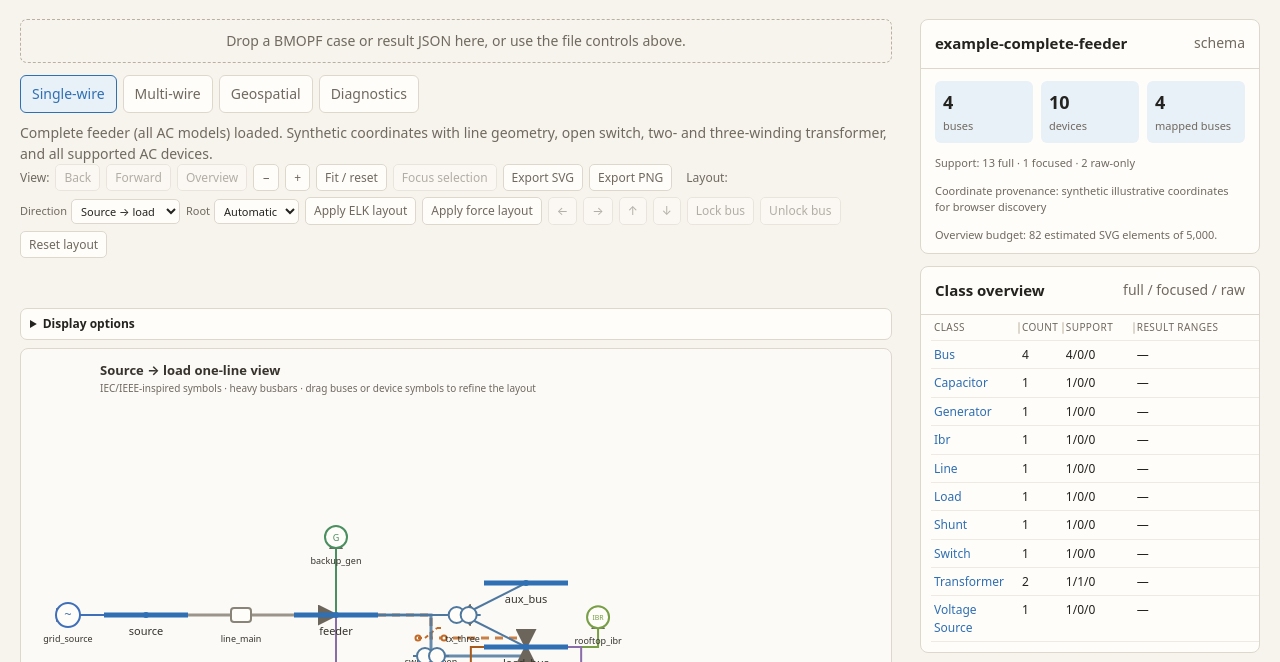
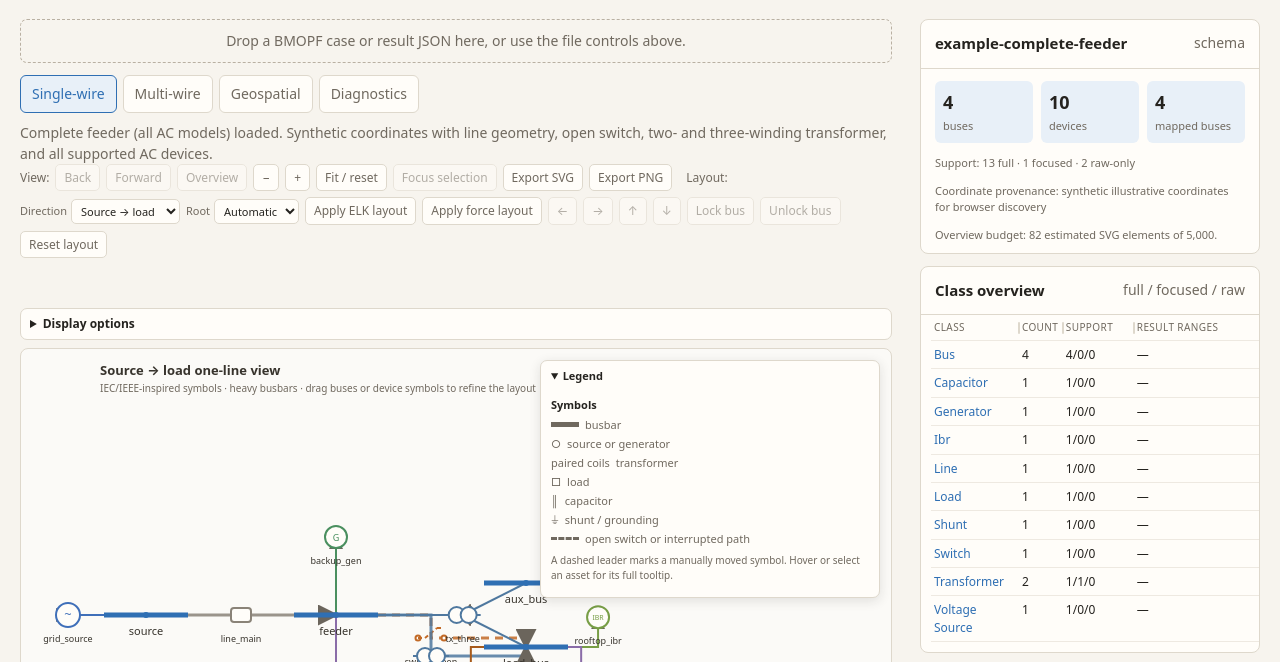
Before and after one commit to frederikgeth/DistributionNetworkPlots.jl, a website: page frontend/index.html in a window 1280 px wide. Shown: the part 88-750 px from the top of the page. Drawn offline with Linux system fonts and the light colour scheme.

Commit message:
feat: add floating single-wire legend

```diff
--- a/frontend/app.js
+++ b/frontend/app.js
@@ -931,6 +931,26 @@
     if (hasVoltage) rows.push(`<text x="0" y="42" fill="#70695f" font-size="11">Bus voltage deviation</text><circle cx="9" cy="55" r="6" fill="#fffdf9" stroke="#4a8f5f" stroke-width="2"/><text x="21" y="59" fill="#70695f" font-size="10">nominal</text><circle cx="92" cy="55" r="6" fill="#fffdf9" stroke="#c28a26" stroke-width="2" stroke-dasharray="2 3"/><text x="104" y="59" fill="#70695f" font-size="10">moderate</text><circle cx="205" cy="55" r="6" fill="#fffdf9" stroke="#b64035" stroke-width="2" stroke-dasharray="6 3"/><text x="217" y="59" fill="#70695f" font-size="10">high</text>`);
     if (hasState) rows.push(`<text x="0" y="84" fill="#70695f" font-size="11">Operating state</text><line x1="0" y1="97" x2="28" y2="97" stroke="#70695f" stroke-width="3" stroke-dasharray="8 6"/><text x="36" y="101" fill="#70695f" font-size="10">open</text><line x1="92" y1="97" x2="120" y2="97" stroke="#70695f" stroke-width="3" opacity=".35"/><text x="128" y="101" fill="#70695f" font-size="10">out of service</text>`);
     return `<g transform="translate(20 18)" aria-label="Result visualisation legend">${rows.join("")}</g>`;
+  }
+
+  function floatingLegendHtml() {
+    const symbols = `<div class="floating-legend-section"><strong>Symbols</strong><div class="floating-legend-row"><span class="legend-line busbar"></span><span>busbar</span></div><div class="floating-legend-row"><span>○</span><span>source or generator</span></div><div class="floating-legend-row"><span>paired coils</span><span>transformer</span></div><div class="floating-legend-row"><span>□</span><span>load</span></div><div class="floating-legend-row"><span>║</span><span>capacitor</span></div><div class="floating-legend-row"><span>⏚</span><span>shunt / grounding</span></div><div class="floating-legend-row"><span class="legend-line open"></span><span>open switch or interrupted path</span></div><p class="legend-note">A dashed leader marks a manually moved symbol. Hover or select an asset for its full tooltip.</p></div>`;
+    const hasLoading = state.result && visibleAssets().some((item) => resultScalar(item, "loading") !== null);
+    const hasVoltage = state.result && state.index.buses.some((item) => resultVoltageDeviation(item) !== null);
+    const hasState = state.result && visibleAssets().some((item) => resultStatus(item) !== item.status || ["open", "out_of_service"].includes(item.status));
+    if (!hasLoading && !hasVoltage && !hasState) return symbols;
+    const result = `<div class="floating-legend-section"><strong>Result overlays</strong>${hasLoading ? `<div class="floating-legend-row"><span class="legend-line result-nominal"></span><span>loading &lt; 0.70</span></div><div class="floating-legend-row"><span class="legend-line result-moderate"></span><span>loading 0.70–0.90</span></div><div class="floating-legend-row"><span class="legend-line result-high"></span><span>loading &gt; 0.90</span></div>` : ""}${hasVoltage ? `<div class="floating-legend-row"><span class="legend-dot"></span><span>nominal voltage</span></div><div class="floating-legend-row"><span class="legend-dot moderate"></span><span>moderate voltage deviation</span></div><div class="floating-legend-row"><span class="legend-dot high"></span><span>high voltage deviation</span></div>` : ""}${hasState ? `<div class="floating-legend-row"><span class="legend-line open"></span><span>open</span></div><div class="floating-legend-row"><span class="legend-line" style="opacity:.35"></span><span>out of service</span></div>` : ""}</div>`;
+    return symbols + result;
+  }
+
+  function renderFloatingLegend() {
+    const panel = $("floating-legend");
+    if (!panel) return;
+    const visible = Boolean(state.index && state.view === "single");
+    panel.hidden = !visible;
+    if (!visible) return;
+    const content = panel.querySelector(".floating-legend-content");
+    if (content) content.innerHTML = floatingLegendHtml();
   }
 
   function renderResultSummary() {
@@ -1670,7 +1690,7 @@
     bindCamera();
   }
 
-  function render() { renderSummary(); renderClassOverview(); renderResultSummary(); renderInventory(); renderInspector(); renderView(); renderMultiDetail(); renderCameraControls(); renderMultiHopControls(); renderDisplayOptions(); }
+  function render() { renderSummary(); renderClassOverview(); renderResultSummary(); renderInventory(); renderInspector(); renderView(); renderMultiDetail(); renderCameraControls(); renderMultiHopControls(); renderDisplayOptions(); renderFloatingLegend(); }
 
   function parseHash() {
     const entry = navigationEntryFromHash();
--- a/frontend/index.html
+++ b/frontend/index.html
@@ -49,6 +49,10 @@
           <div class="multi-detail-heading"><div><h2>Multi-wire detail</h2><span id="multi-detail-selection" class="muted"></span></div><div class="multi-detail-actions"><button id="multi-detail-open" type="button">Open full view</button><button id="multi-detail-close" type="button" aria-label="Collapse Multi-wire detail">Collapse</button></div></div>
           <div id="multi-detail-canvas" class="multi-detail-canvas" aria-live="polite"></div>
         </section>
+        <details id="floating-legend" class="floating-legend" aria-label="Single-wire legend" open>
+          <summary>Legend</summary>
+          <div class="floating-legend-content"></div>
+        </details>
       </div>
     </section>
 
--- a/frontend/renderers/single-wire.js
+++ b/frontend/renderers/single-wire.js
@@ -154,8 +154,7 @@
         const showBusLabel = display.showBusLabels !== false && (!display.labelsSelectedOnly || selected);
         content += `<g data-kind="bus" data-id="${escapeHtml(bus.ref.id)}"><line x1="${p[0] - 42}" y1="${p[1]}" x2="${p[0] + 42}" y2="${p[1]}" stroke="${voltage.colour}" stroke-width="${selected ? 7 : 5}"${voltageDash}/><circle cx="${p[0]}" cy="${p[1]}" r="3" fill="${voltage.colour}"/><title>bus ${escapeHtml(bus.ref.id)}${escapeHtml(lockMark)}${escapeHtml(dependencies.resultTooltip(bus))}</title>${voltageGlyph ? `<text x="${p[0] - 50}" y="${p[1] - 8}" fill="${voltage.colour}" font-size="10" font-weight="700">${voltageGlyph}</text>` : ""}${showBusLabel ? `<text x="${p[0]}" y="${p[1] + 20}" text-anchor="middle" fill="#37332c" font-size="11">${escapeHtml(bus.ref.id)}${lockMark ? " · locked" : ""}</text>` : ""}</g>`;
       }
-      content += `<text x="24" y="474" fill="#70695f" font-size="10">Legend: heavy line = busbar · ○ = source/generator · paired coils = transformer · □ = load · ║ = capacitor · ⏚ = shunt · open blade/dashed path = open switch · dashed leader = moved symbol</text>`;
-      content += dependencies.resultLegend();
+      content += `<g class="sld-embedded-legend"><text x="24" y="474" fill="#70695f" font-size="10">Legend: heavy line = busbar · ○ = source/generator · paired coils = transformer · □ = load · ║ = capacitor · ⏚ = shunt · open blade/dashed path = open switch · dashed leader = moved symbol</text>${dependencies.resultLegend()}</g>`;
       const directionLabel = state.layout?.direction === "load-to-source" ? "load-to-source" : "source-to-load";
       const rootLabel = state.layout?.root && state.layout.root !== "auto" ? ` · root ${state.layout.root}` : " · automatic feeder root";
       const engineLabel = state.layout?.engine === "elk" ? " · ELK" : state.layout?.engine === "force" ? " · force-directed" : " · deterministic";
--- a/frontend/styles.css
+++ b/frontend/styles.css
@@ -57,7 +57,7 @@ body.resizing-sidebar, body.resizing-sidebar * { cursor: col-resize !important;
 .display-options-list { display: flex; flex-wrap: wrap; gap: 7px 14px; margin-top: 8px; }
 .display-options-list label { display: inline-flex; align-items: center; gap: 5px; }
 .display-options-panel p { margin: 8px 0 2px; font-size: 11px; }
-.single-view-layout { min-width: 0; }
+.single-view-layout { position: relative; min-width: 0; }
 .single-view-layout.has-detail { display: grid; grid-template-columns: minmax(0, 1fr) 8px var(--multi-detail-width, 380px); align-items: stretch; }
 .single-view-layout.has-detail #canvas { min-width: 0; }
 .multi-detail-resizer { position: relative; min-height: 500px; border-left: 1px solid transparent; border-right: 1px solid transparent; background: transparent; cursor: col-resize; outline: none; touch-action: none; }
@@ -73,6 +73,25 @@ body.resizing-multi-detail, body.resizing-multi-detail * { cursor: col-resize !i
 .multi-detail-actions button:hover, .multi-detail-actions button:focus-visible { border-color: var(--accent); background: var(--accent-soft); }
 .multi-detail-canvas { min-height: 500px; overflow: auto; }
 .multi-detail-canvas svg { display: block; min-width: 760px; min-height: 500px; }
+.floating-legend { position: absolute; top: 12px; right: 12px; z-index: 5; width: min(340px, calc(100% - 24px)); max-height: min(460px, calc(100% - 24px)); overflow: auto; border: 1px solid var(--line); border-radius: 7px; color: var(--muted); background: var(--panel); box-shadow: 0 3px 12px rgb(37 35 31 / 12%); font-size: 11px; }
+.single-view-layout.has-detail .floating-legend { right: calc(var(--multi-detail-width, 380px) + 20px); }
+.floating-legend summary { padding: 7px 10px; color: var(--ink); cursor: pointer; font-weight: 600; }
+.floating-legend-content { padding: 0 10px 9px; }
+.canvas svg.single-wire-svg .sld-embedded-legend { display: none; }
+.floating-legend-section { margin: 0; padding: 6px 0; border-top: 1px solid #eee9e1; }
+.floating-legend-section:first-child { border-top: 0; }
+.floating-legend-section strong { display: block; margin-bottom: 3px; color: var(--ink); font-size: 11px; }
+.floating-legend-row { display: flex; align-items: center; gap: 6px; min-height: 19px; }
+.legend-line { display: inline-block; width: 28px; height: 0; border-top: 3px solid var(--muted); }
+.legend-line.busbar { border-top-width: 5px; }
+.legend-line.open { border-top-style: dashed; }
+.legend-line.result-nominal { border-top-color: #4a8f5f; }
+.legend-line.result-moderate { border-top-color: #c28a26; border-top-width: 5px; }
+.legend-line.result-high { border-top-color: #b64035; border-top-width: 6px; }
+.legend-dot { display: inline-block; width: 12px; height: 12px; border: 2px solid #4a8f5f; border-radius: 50%; }
+.legend-dot.moderate { border-color: #c28a26; border-style: dotted; }
+.legend-dot.high { border-color: #b64035; border-style: dashed; }
+.legend-note { margin: 5px 0 0; color: var(--muted); font-size: 10px; }
 .canvas { min-height: 500px; overflow: auto; border: 1px solid var(--line); border-radius: 8px; background: #fbfaf7; }
 .canvas svg { display: block; width: 100%; height: 500px; }
 .canvas svg.single-wire-svg { min-width: 100%; }
@@ -189,11 +208,13 @@ body.resizing-column, body.resizing-column * { cursor: col-resize !important; us
 .related { display: flex; flex-wrap: wrap; gap: 5px; margin: 10px 0; }
 .link-button { border: 1px solid var(--line); border-radius: 5px; padding: 4px 6px; color: var(--accent); background: var(--panel); cursor: pointer; font-size: 12px; }
 pre.raw { max-height: 190px; overflow: auto; margin: 12px 0 0; padding: 9px; border-radius: 5px; background: #f1eee7; font-size: 11px; white-space: pre-wrap; word-break: break-word; }
-@media (max-width: 880px) { .layout { grid-template-columns: 1fr; } .sidebar-resizer { display: none; } .sidebar { padding: 0 20px 20px; } .workspace { padding-bottom: 8px; } .single-view-layout.has-detail { display: block; } .multi-detail-resizer { display: none; } .multi-detail-panel { margin-top: 12px; } }
+@media (max-width: 880px) { .layout { grid-template-columns: 1fr; } .sidebar-resizer { display: none; } .sidebar { padding: 0 20px 20px; } .workspace { padding-bottom: 8px; } .single-view-layout.has-detail { display: block; } .multi-detail-resizer { display: none; } .multi-detail-panel { margin-top: 12px; } .floating-legend, .single-view-layout.has-detail .floating-legend { position: relative; top: auto; right: auto; margin: 8px 0 0 auto; width: min(100%, 340px); max-height: none; } }
 @media (prefers-reduced-motion: reduce) { *, *::before, *::after { scroll-behavior: auto !important; transition-duration: 0.01ms !important; animation-duration: 0.01ms !important; animation-iteration-count: 1 !important; } }
 @media print {
   body { background: white; }
   .topbar .file-actions, .drop-zone, .view-tabs, .camera-controls, .multi-hop-controls, .display-options-panel, .multi-detail-resizer, .sidebar { display: none !important; }
+  .floating-legend { display: none !important; }
+  .canvas svg.single-wire-svg .sld-embedded-legend { display: block; }
   .single-view-layout.has-detail { display: block; }
   .multi-detail-panel { margin-top: 12px; }
   .layout { display: block; min-height: 0; }
```
Also changed, not shown: ARCHITECTURE.md (+2 -0 lines), test/browser_smoke.mjs (+2 -0 lines), frontend/README.md.
